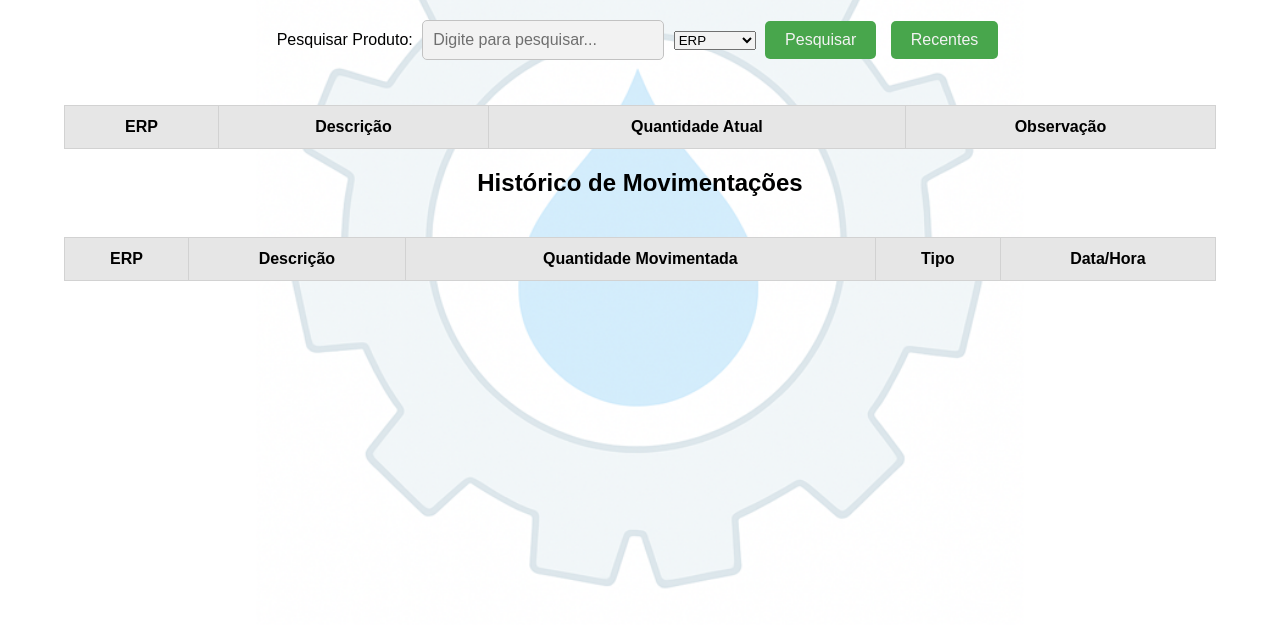
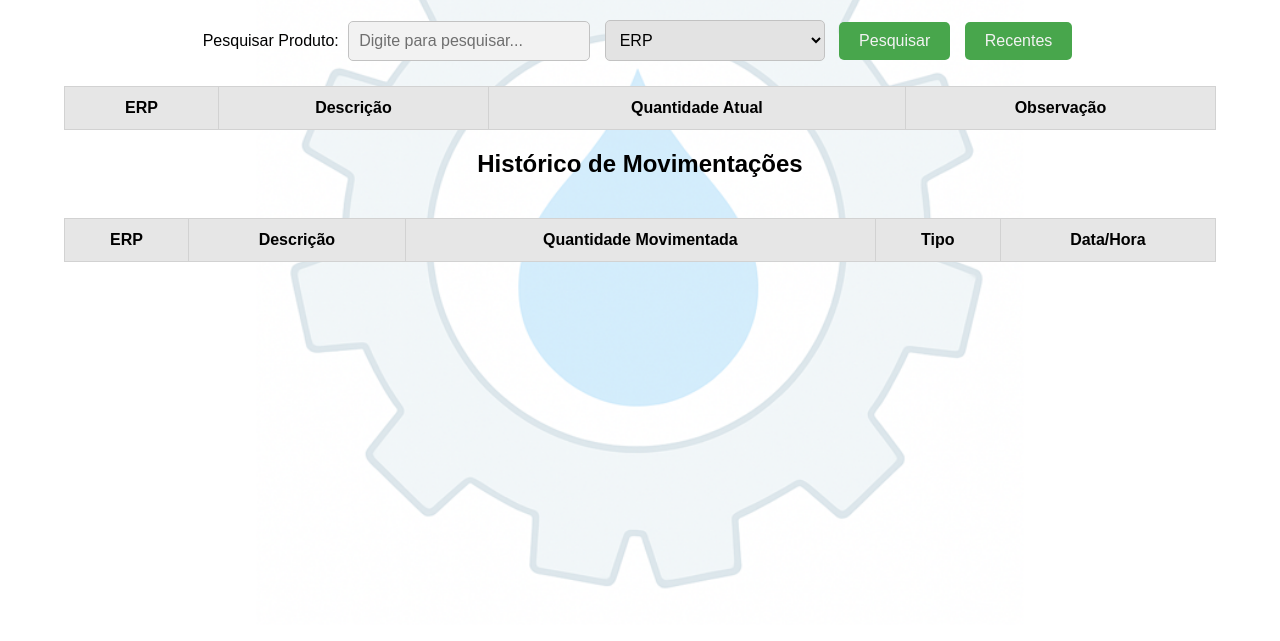
Before and after one commit to Mlomboni/estoque-interno, a plain HTML site: page public/movimentacao.html in a window 1280 px wide. Shown: the part 159-800 px from the top of the page. Drawn offline with Linux system fonts and the light colour scheme; no server answers.

Commit message:
Update movimentacao.css

```diff
--- a/public/movimentacao.css
+++ b/public/movimentacao.css
@@ -52,11 +52,7 @@ body {
   margin-bottom: 30px;
 }
 
-.filtro-pesquisa {
-  margin-bottom: 20px;
-}
-
-.filtro-pesquisa input {
+.filtro-pesquisa input, .filtro-pesquisa select {
   margin: 5px;
   padding: 10px;
   width: 220px;
@@ -79,7 +75,6 @@ body {
 .filtro-pesquisa button:hover {
   background-color: #45a049;
 }
-
 .tabela-movimentacao {
   margin: 0 auto;
   width: 90%;
```
